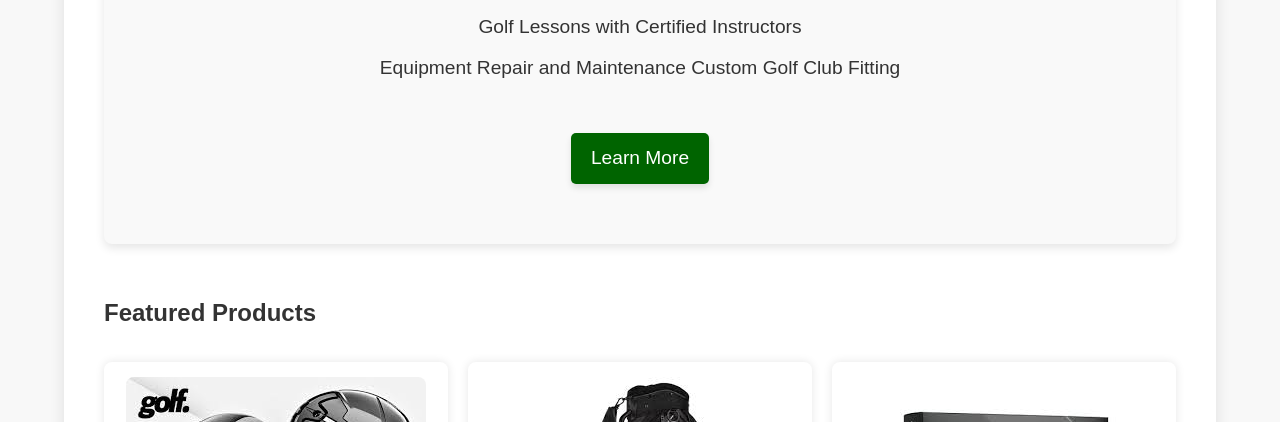
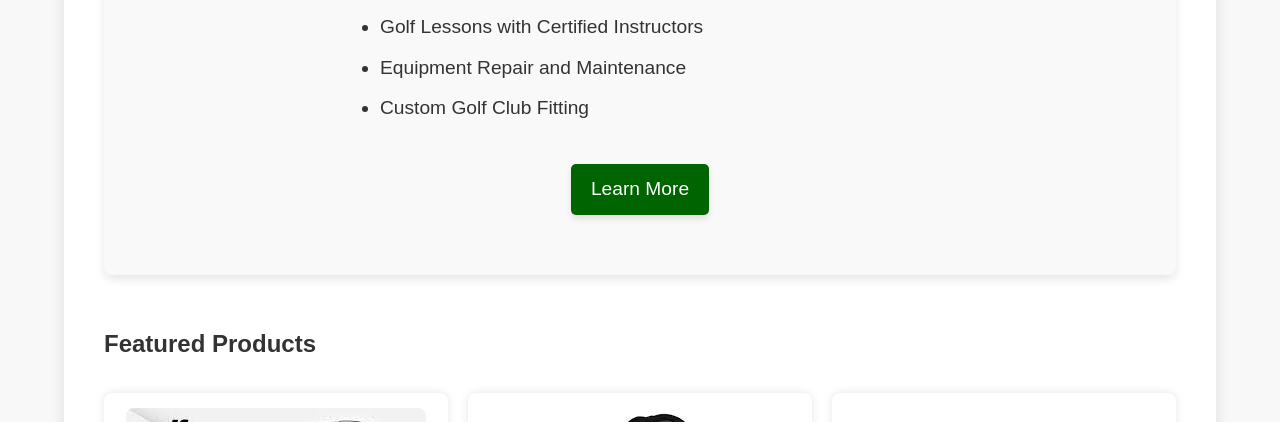
Before and after one commit to Santix123123/Basic-Informational-Site, a plain HTML site: page index.html in a window 1280 px wide. Shown: the part 678-1100 px from the top of the page. Drawn offline with Linux system fonts and the light colour scheme.

Commit message:
Fixing index.html layout

```diff
--- a/styles.css
+++ b/styles.css
@@ -341,17 +341,15 @@ footer {
 
 .hero-services ul {
     list-style: disc; /* Keep bullet points */
-    padding-left: 0; /* Remove default padding */
-    text-align: center; /* Center-align the list */
+    padding-left: 40px; /* Add padding for bullet alignment */
+    text-align: center; /* Center-align the list container */
     margin: 20px auto; /* Center the list container */
     max-width: 600px; /* Limit the width of the list */
 }
 
 .hero-services ul li {
     margin-bottom: 10px; /* Add spacing between list items */
-    display: inline-block; /* Make list items inline */
-    text-align: center; /* Center-align text within each item */
-    width: auto; /* Ensure items don't span the full width */
+    text-align: left; /* Align text within each item */
 }
 
 .hero-services a.btn {
```
